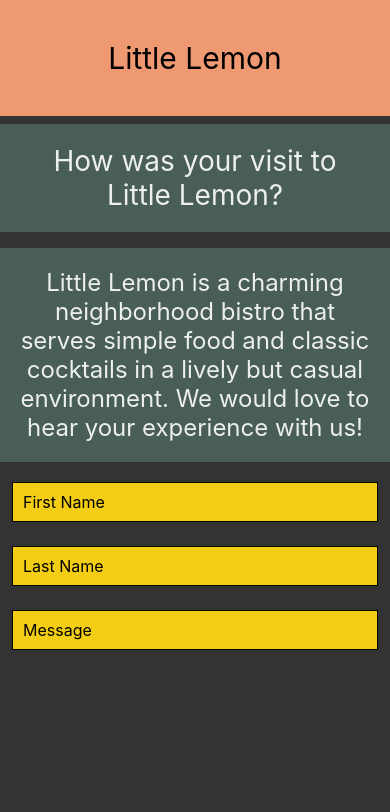
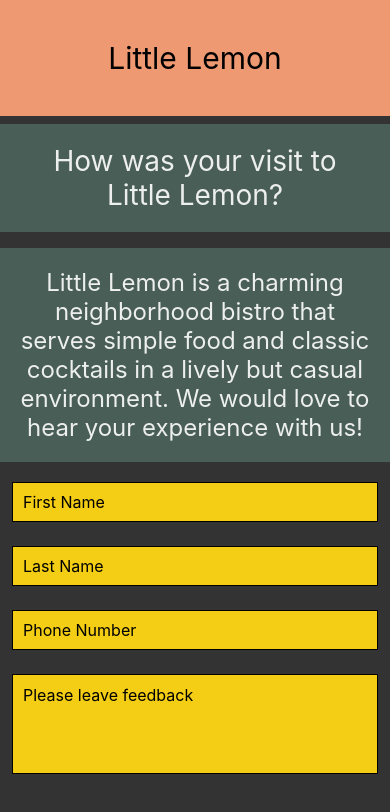
Before and after one commit to johnlundy94/practice, a React Native app: screen / in a window 390 px wide. Shown: the top 812 px of the page. Built offline with nearby package versions, Linux system fonts and the light colour scheme.

Commit message:
textinput2

```diff
--- a/components/FeedbackForm.js
+++ b/components/FeedbackForm.js
@@ -1,43 +1,65 @@
 import React, { useState } from "react";
+import {
+  ScrollView,
+  StyleSheet,
+  Text,
+  TextInput,
+  KeyboardAvoidingView,
+  Platform,
+} from "react-native";
 
-import { ScrollView, StyleSheet, Text, TextInput } from "react-native";
-
-export default function FeedbackForm() {
+const FeedbackForm = () => {
+  // declare the variables
   const [firstName, onChangeFirstName] = useState("");
   const [lastName, onChangeLastName] = useState("");
   const [message, onChangeMessage] = useState("");
+  const [phoneNumber, onChangePhoneNumber] = useState("");
 
   return (
-    <ScrollView style={styles.container}>
+    <KeyboardAvoidingView
+      style={styles.container}
+      behavior={Platform.OS === "ios" ? "padding" : "height"}
+    >
+      <ScrollView keyboardDismissMode="on-drag">
         <Text style={styles.headingSection}>
           How was your visit to Little Lemon?
         </Text>
         <Text style={styles.infoSection}>
           Little Lemon is a charming neighborhood bistro that serves simple food
-        and classic cocktails in a lively but casual environment. We would love
-        to hear your experience with us!
+          and classic cocktails in a lively but casual environment. We would
+          love to hear your experience with us!
         </Text>
         <TextInput
           style={styles.input}
           value={firstName}
           onChangeText={onChangeFirstName}
-        placeholder="First Name"
+          placeholder={"First Name"}
         />
         <TextInput
           style={styles.input}
           value={lastName}
           onChangeText={onChangeLastName}
-        placeholder="Last Name"
+          placeholder={"Last Name"}
         />
         <TextInput
           style={styles.input}
+          value={phoneNumber}
+          onChangeText={onChangePhoneNumber}
+          placeholder={"Phone Number"}
+          keyboardType={"phone-pad"}
+        />
+        <TextInput
+          style={styles.messageInput}
           value={message}
           onChangeText={onChangeMessage}
-        placeholder="Message"
+          placeholder={"Please leave feedback"}
+          multiline={true}
+          maxLength={250}
         />
       </ScrollView>
+    </KeyboardAvoidingView>
   );
-}
+};
 
 const styles = StyleSheet.create({
   container: {
@@ -77,3 +99,5 @@
     backgroundColor: "#495E57",
   },
 });
+
+export default FeedbackForm;
```
Lines whose indentation alone changed are shown as unchanged.
